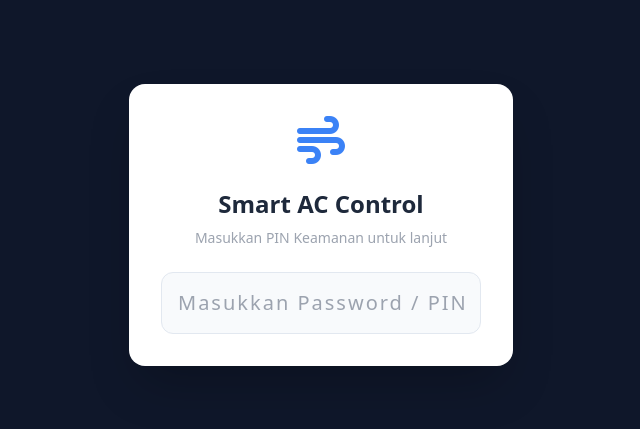
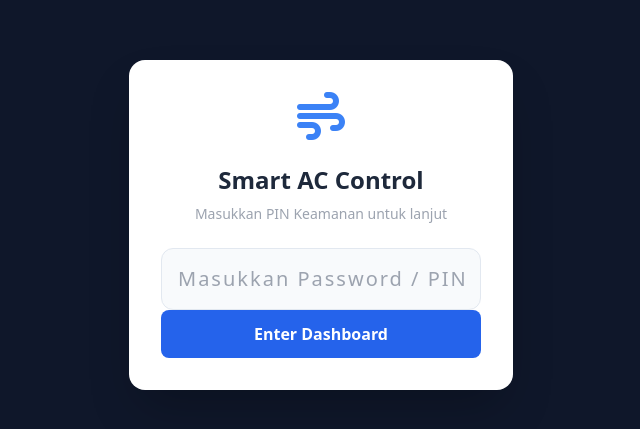
Before and after one commit to Ghazy15/IoT-ac-project, a website: page public/index.html in a window 1280 px wide. Shown: the part 175-604 px from the top of the page, without its empty margins (319-959 px from the left). Drawn offline with nearby package versions, Linux system fonts and the light colour scheme; no server answers.

Commit message:
menambahkan button

```diff
--- a/public/index.html
+++ b/public/index.html
@@ -24,6 +24,9 @@
             <div class="space-y-3">
                 <input type="password" id="wifi-pass" placeholder="Masukkan Password / PIN" class="w-full p-4 bg-slate-50 text-center text-xl tracking-widest border border-slate-200 rounded-xl outline-none focus:ring-2 focus:ring-blue-500 transition">
             </div>
+            <button onclick="login()" class="w-full bg-blue-600 text-white py-3 rounded-lg font-bold hover:bg-blue-700 transition">
+                Enter Dashboard
+            </button>
         </div>
     </div>
 
```
